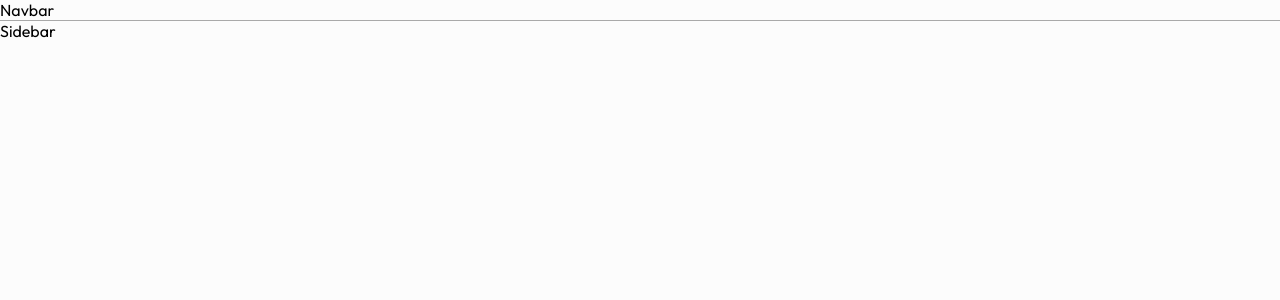
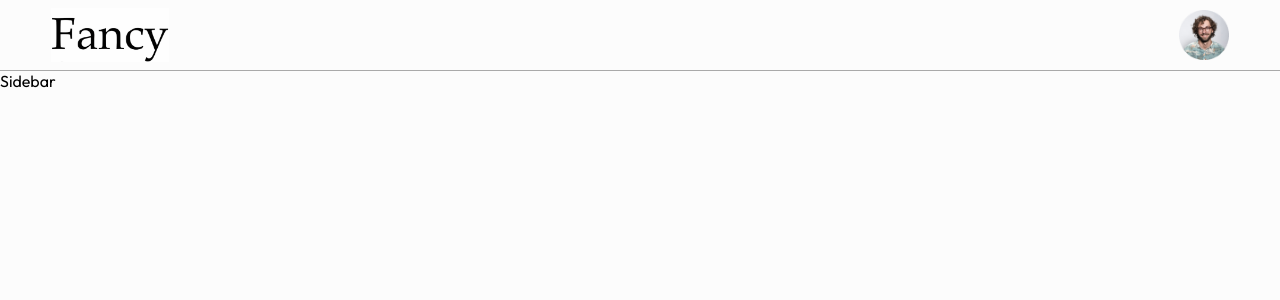
Before and after one commit to mehmetpektass/Food-Delivery-MERN-Stack, a React (Vite) app in the folder project/admin/: page / in a window 1280 px wide. Shown: the top 300 px of the page. Built offline with nearby package versions, Linux system fonts and the light colour scheme.

Commit message:
edited navbar text and style

```diff
--- a/project/admin/src/components/Navbar/Navbar.css
+++ b/project/admin/src/components/Navbar/Navbar.css
@@ -0,0 +1,12 @@
+.navbar{
+    display: flex;
+    justify-content: space-between;
+    align-items: center;
+    padding: 8px 4%;
+}
+.navbar .logo{
+    width: max(10%, 80px);
+}
+.navbar .profile-image{
+    width: 50px;
+}
--- a/project/admin/src/components/Navbar/Navbar.jsx
+++ b/project/admin/src/components/Navbar/Navbar.jsx
@@ -1,9 +1,13 @@
 import React from 'react'
 import './Navbar.css'
+import { adminAssets } from '../../assets/admin_assets/assets'
 
 const Navbar = () => {
   return (
-    <div>Navbar</div>
+    <div className='navbar'>
+        <img className='logo' src={adminAssets.logo} alt="" />
+        <img className='profile-image' src={adminAssets.profile_image} alt="" />
+    </div>
   )
 }
 
```
